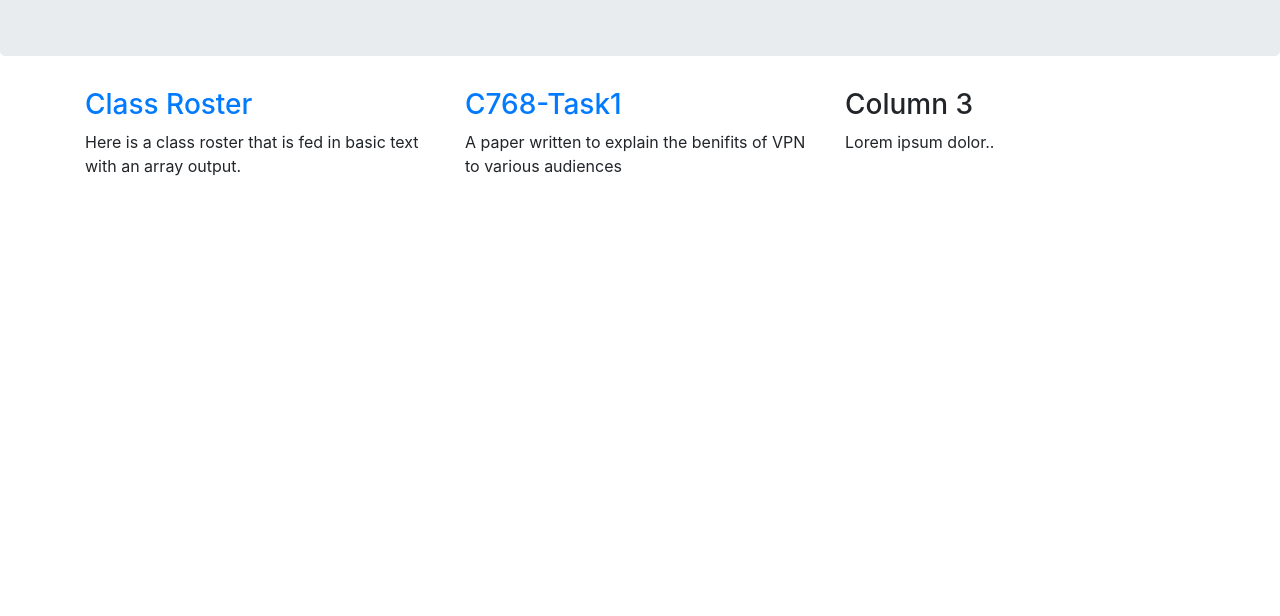
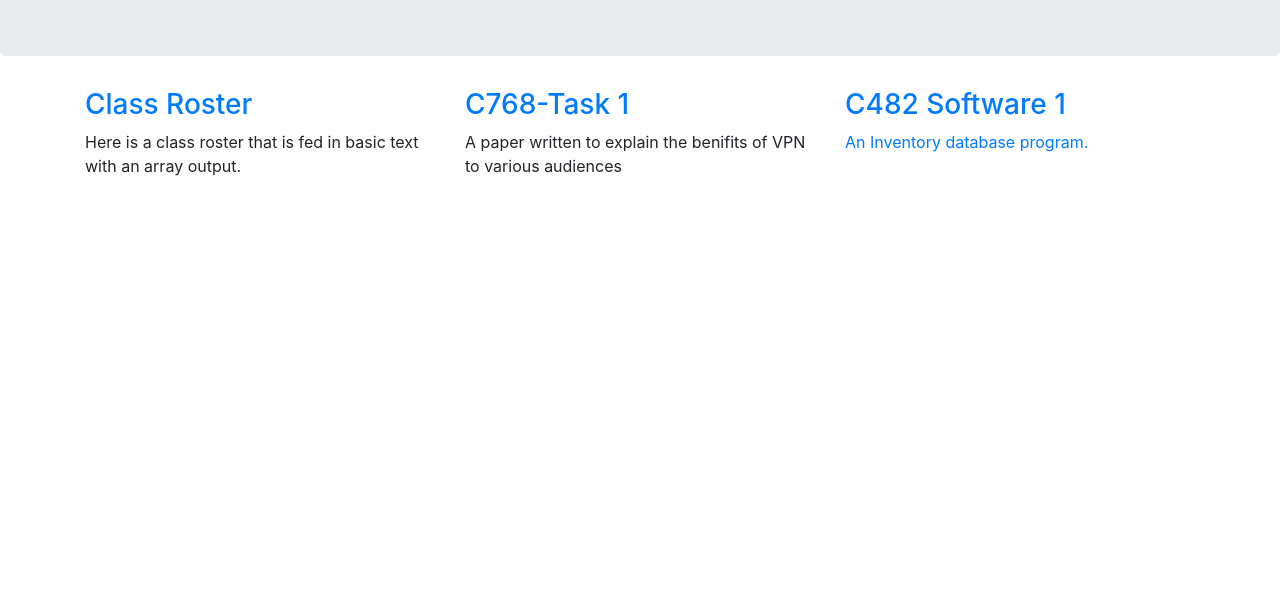
Before and after one commit to NeonFoxByte/NeonFoxByte.github.io, a plain HTML site: page index.html in a window 1280 px wide. Shown: the part 184-800 px from the top of the page. Drawn offline with nearby package versions, Linux system fonts and the light colour scheme.

Commit message:
Update index.html

```diff
--- a/index.html
+++ b/index.html
@@ -57,12 +57,12 @@
           <p>Here is a class roster that is fed in basic text with an array output.</p>
         </div>
         <div class="col-sm-4">
-          <h3><a href="https://github.com/NeonFoxByte/C768-Task1">C768-Task1</a></h3>
+          <h3><a href="https://github.com/NeonFoxByte/C768-Task1">C768-Task 1</a></h3>
           <p>A paper written to explain the benifits of VPN to various audiences</p>
         </div>
         <div class="col-sm-4">
-          <h3>Column 3</h3>
-          <p>Lorem ipsum dolor..</p>
+          <h3><a href="https://github.com/NeonFoxByte/Software-1-C482">C482 Software 1</h3>
+          <p>An Inventory database program.</p>
         </div>
       </div>
     </div>
```
